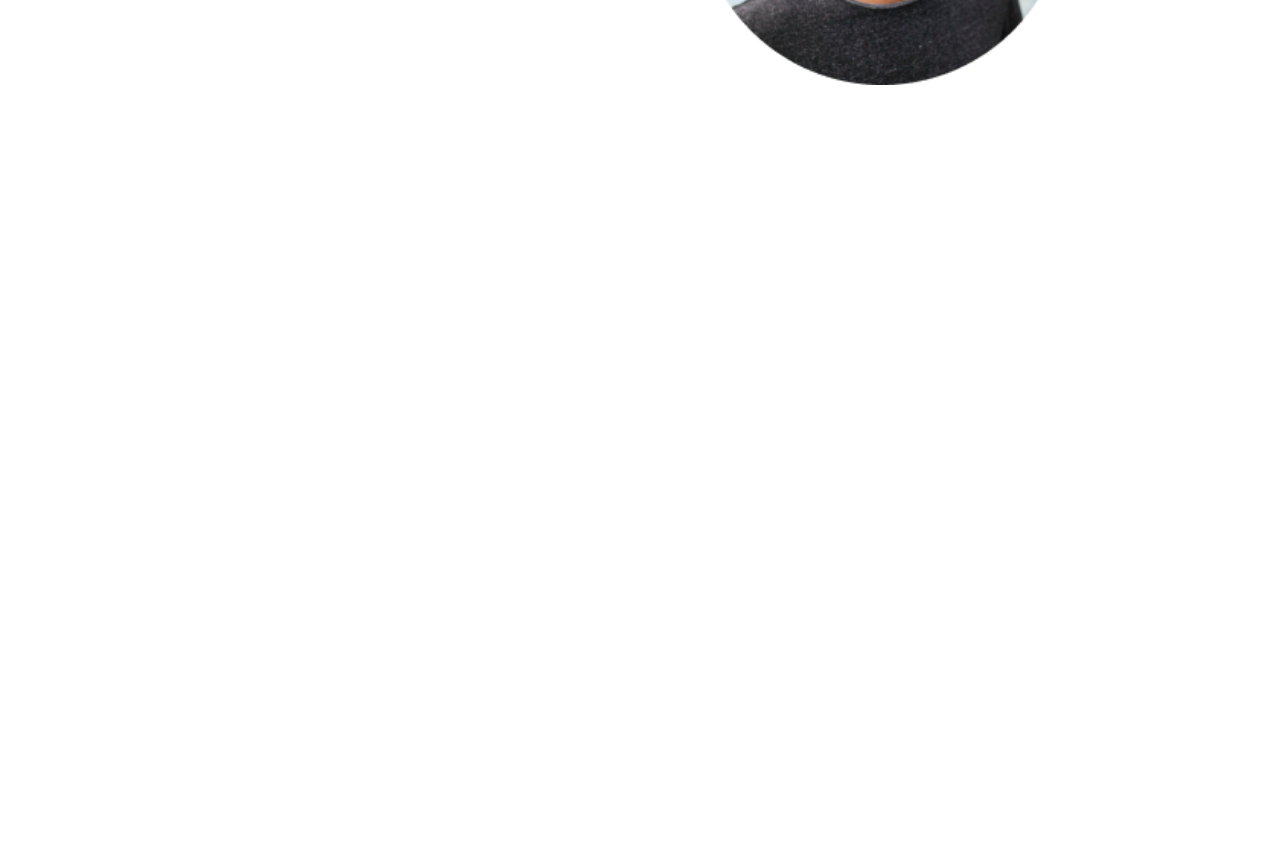
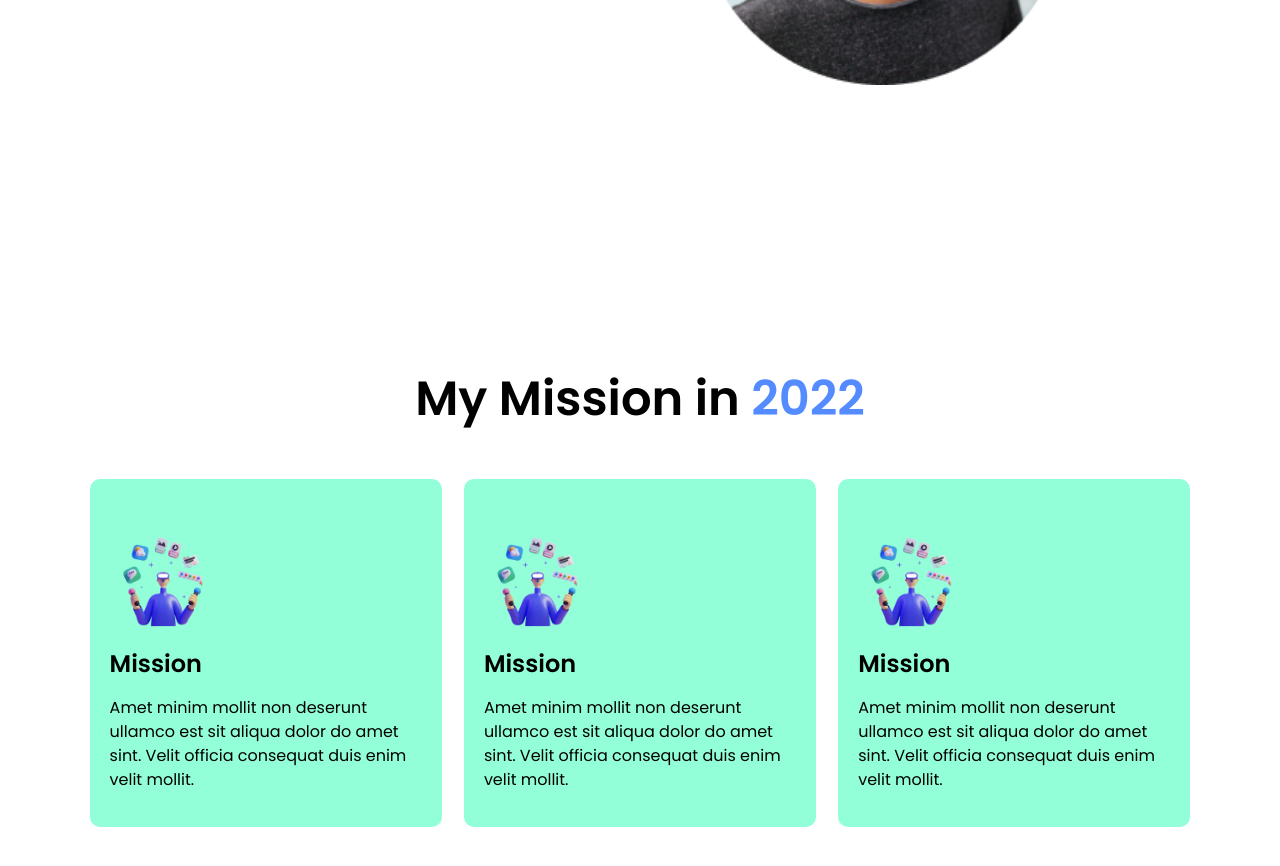
Before and after one commit to akashwebs/my-portfolio, a plain HTML site: page index.html in a window 1280 px wide. Shown: the part 500-1366 px from the top of the page. Before the commit the page ends 800 px from the top, so only its background shows below. Drawn offline with Linux system fonts and the light colour scheme.

Commit message:
second section completed

```diff
--- a/index.html
+++ b/index.html
@@ -36,6 +36,41 @@
             <img src="images/man.png" alt="">
         </div>
     </section>
+
+    <!------- start second section  ------->
+
+    <section class="container" id="card-section">
+        <h2 class="secondry-header">
+            My Mission in
+            <span class="secondry-color">2022</span>
+        </h2>
+        <div class="card-container">
+            <!-- single card box start -->
+            <div class="card-box">
+                <img src="images/icon/illustrator-1.png
+                " alt="">
+                <h4>Mission</h4>
+                <p>Amet minim mollit non deserunt ullamco est sit aliqua dolor do amet sint. Velit officia consequat duis enim velit mollit.</p>
+            </div>
+            <!-- single card box end  -->
+            <!-- single card box start -->
+            <div class="card-box">
+                <img src="images/icon/illustrator-1.png
+                " alt="">
+                <h4>Mission</h4>
+                <p>Amet minim mollit non deserunt ullamco est sit aliqua dolor do amet sint. Velit officia consequat duis enim velit mollit.</p>
+            </div>
+            <!-- single card box end  -->
+            <!-- single card box start -->
+            <div class="card-box">
+                <img src="images/icon/illustrator-1.png
+                " alt="">
+                <h4>Mission</h4>
+                <p>Amet minim mollit non deserunt ullamco est sit aliqua dolor do amet sint. Velit officia consequat duis enim velit mollit.</p>
+            </div>
+            <!-- single card box end  -->
+        </div>
+    </section>
 </body>
 
 </html>
--- a/style.css
+++ b/style.css
@@ -31,6 +31,13 @@
     border-radius: 5px;
 }
 
+.secondry-header {
+    font-weight: bold;
+    font-size: 48px;
+    line-height: 70px;
+    text-align: center;
+}
+
 
 /* start banner section */
 
@@ -48,6 +55,7 @@
 .banner-left .banner-headline {
     border-left: 5px solid var(--primary);
     padding-left: 15px;
+    border-radius: 4px 0 0 4px;
 }
 
 .banner-headline h1 {
@@ -72,3 +80,40 @@
 .banner-right img {
     width: 70%;
 }
+
+
+/* start second section */
+
+#card-section {
+    height: 100vh;
+    padding-top: 5%;
+}
+
+.card-container {
+    display: flex;
+    justify-content: space-between;
+}
+
+.card-container .card-box {
+    width: 32%;
+    padding: 35px 20px;
+    border-radius: 10px;
+    background: var(--ligt-blue);
+    margin-top: 45px;
+}
+
+.card-box img {
+    width: 40%;
+}
+
+.card-box h4 {
+    font-weight: 600;
+    font-size: 24px;
+    line-height: 36px;
+    margin: 7px 0 14px 0;
+}
+
+.card-box p {
+    font-size: 16px;
+    line-height: 24px;
+}
```
Also changed, not shown: images/icon/illustrator-1.png (added), images/icon/illustrator-2.png (added), images/icon/illustrator-3.png (added).
